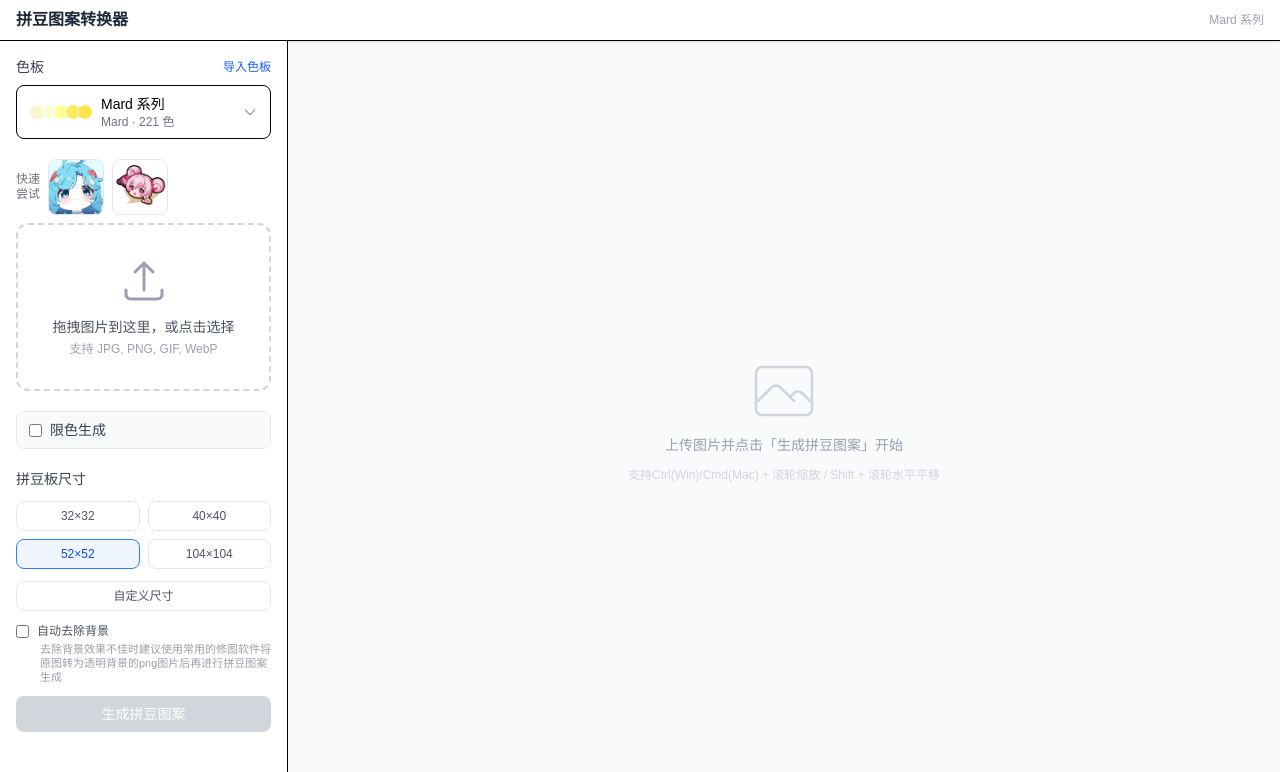
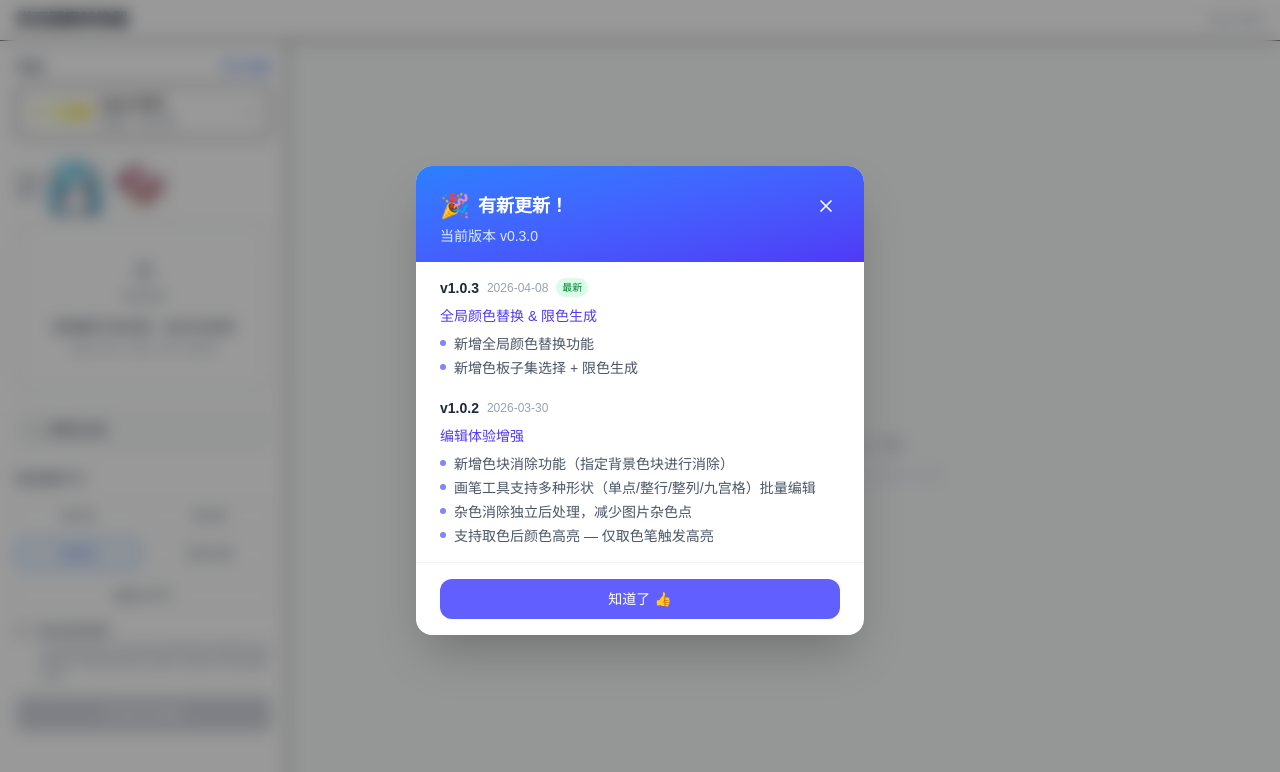
Before and after one commit to vkcarl/Bead-Pattern-Maker, a Next.js app: page / in a window 1280 px wide. Shown: the top 772 px of the page. Built offline with nearby package versions, Linux system fonts and the light colour scheme.

Commit message:
feat：新增版本更新提示

```diff
--- a/src/app/page.tsx
+++ b/src/app/page.tsx
@@ -24,6 +24,7 @@ import { PaletteSelector } from '@/components/PaletteSelector';
 import { PaletteImporter } from '@/components/PaletteImporter';
 import { ColorReplacer } from '@/components/ColorReplacer';
 import { PaletteSubsetSelector } from '@/components/PaletteSubsetSelector';
+import { WhatsNewModal } from '@/components/WhatsNewModal';
 
 export default function Home() {
   const { state, dispatch, canUndo, canRedo, undo, redo } = usePatternState();
@@ -577,6 +578,9 @@ export default function Home() {
         onClose={() => setShowImporter(false)}
         onImportSuccess={handleImportSuccess}
       />
+
+      {/* 版本更新弹窗 */}
+      <WhatsNewModal />
     </div>
   );
 }
--- /dev/null
+++ b/src/components/WhatsNewModal.tsx
@@ -0,0 +1,111 @@
+'use client';
+
+import { useEffect, useState, useCallback } from 'react';
+import { APP_VERSION, getUnseenChanges, type ChangelogEntry } from '@/lib/changelog';
+
+const STORAGE_KEY = 'app_last_seen_version';
+
+export function WhatsNewModal() {
+  const [isOpen, setIsOpen] = useState(false);
+  const [unseenChanges, setUnseenChanges] = useState<ChangelogEntry[]>([]);
+
+  useEffect(() => {
+    try {
+      const lastSeen = localStorage.getItem(STORAGE_KEY);
+      const changes = getUnseenChanges(lastSeen);
+      if (changes.length > 0) {
+        setUnseenChanges(changes);
+        setIsOpen(true);
+      } else {
+        // 版本相同，确保存储是最新的
+        localStorage.setItem(STORAGE_KEY, APP_VERSION);
+      }
+    } catch {
+      // localStorage 不可用时静默失败
+    }
+  }, []);
+
+  const handleClose = useCallback(() => {
+    try {
+      localStorage.setItem(STORAGE_KEY, APP_VERSION);
+    } catch {
+      // 静默失败
+    }
+    setIsOpen(false);
+  }, []);
+
+  if (!isOpen || unseenChanges.length === 0) return null;
+
+  return (
+    <div className="fixed inset-0 z-50 flex items-center justify-center p-4">
+      {/* 遮罩层 */}
+      <div
+        className="absolute inset-0 bg-black/40 backdrop-blur-sm"
+        onClick={handleClose}
+      />
+
+      {/* 弹窗内容 */}
+      <div className="relative bg-white rounded-2xl shadow-2xl max-w-md w-full max-h-[80vh] flex flex-col overflow-hidden animate-in fade-in zoom-in-95 duration-200">
+        {/* 头部 */}
+        <div className="px-6 pt-6 pb-4 bg-gradient-to-br from-blue-500 to-indigo-600 text-white">
+          <div className="flex items-center justify-between">
+            <div className="flex items-center gap-2">
+              <span className="text-2xl">🎉</span>
+              <h2 className="text-lg font-bold">有新更新！</h2>
+            </div>
+            <button
+              onClick={handleClose}
+              className="p-1 rounded-lg hover:bg-white/20 transition-colors"
+              title="关闭"
+            >
+              <svg className="w-5 h-5" fill="none" viewBox="0 0 24 24" stroke="currentColor" strokeWidth={2}>
+                <path strokeLinecap="round" strokeLinejoin="round" d="M6 18L18 6M6 6l12 12" />
+              </svg>
+            </button>
+          </div>
+          <p className="text-sm text-blue-100 mt-1">
+            当前版本 v{APP_VERSION}
+          </p>
+        </div>
+
+        {/* 更新内容列表 */}
+        <div className="flex-1 overflow-y-auto px-6 py-4 space-y-5">
+          {unseenChanges.map((entry) => (
+            <div key={entry.version} className="space-y-2">
+              <div className="flex items-center gap-2">
+                <span className="text-sm font-semibold text-gray-800">
+                  v{entry.version}
+                </span>
+                <span className="text-xs text-gray-400">{entry.date}</span>
+                {entry.version === unseenChanges[0].version && (
+                  <span className="px-1.5 py-0.5 text-[10px] font-medium bg-green-100 text-green-700 rounded-full">
+                    最新
+                  </span>
+                )}
+              </div>
+              <p className="text-sm font-medium text-indigo-600">{entry.title}</p>
+              <ul className="space-y-1">
+                {entry.changes.map((change, i) => (
+                  <li key={i} className="flex items-start gap-2 text-sm text-gray-600">
+                    <span className="mt-1.5 w-1.5 h-1.5 rounded-full bg-indigo-400 flex-shrink-0" />
+                    {change}
+                  </li>
+                ))}
+              </ul>
+            </div>
+          ))}
+        </div>
+
+        {/* 底部按钮 */}
+        <div className="px-6 py-4 border-t border-gray-100">
+          <button
+            onClick={handleClose}
+            className="w-full py-2.5 px-4 bg-indigo-500 text-white text-sm font-medium rounded-xl hover:bg-indigo-600 active:bg-indigo-700 transition-colors"
+          >
+            知道了 👍
+          </button>
+        </div>
+      </div>
+    </div>
+  );
+}
--- /dev/null
+++ b/src/lib/changelog.ts
@@ -0,0 +1,49 @@
+/**
+ * 版本变更日志
+ * 每次发布新版本时，更新 APP_VERSION 并在 changelog 数组最前面添加新条目
+ */
+
+export const APP_VERSION = '0.3.0';
+
+export interface ChangelogEntry {
+  version: string;
+  date: string;
+  title: string;
+  changes: string[];
+}
+
+export const changelog: ChangelogEntry[] = [
+  {
+    version: '1.0.3',
+    date: '2026-04-08',
+    title: '全局颜色替换 & 限色生成',
+    changes: [
+      '新增全局颜色替换功能',
+      '新增色板子集选择 + 限色生成'
+    ],
+  },
+  {
+    version: '1.0.2',
+    date: '2026-03-30',
+    title: '编辑体验增强',
+    changes: [
+      '新增色块消除功能（指定背景色块进行消除）',
+      '画笔工具支持多种形状（单点/整行/整列/九宫格）批量编辑',
+      '杂色消除独立后处理，减少图片杂色点',
+      '支持取色后颜色高亮 — 仅取色笔触发高亮'
+    ],
+  },
+];
+
+/**
+ * 获取自上次访问以来所有未见过的版本更新
+ * @param lastSeenVersion 上次用户看到的版本号，null 表示首次访问
+ * @returns 未见过的变更日志条目（从新到旧）
+ */
+export function getUnseenChanges(lastSeenVersion: string | null): ChangelogEntry[] {
+  if (!lastSeenVersion) return changelog; // 首次访问，展示全部
+  const lastSeenIdx = changelog.findIndex(entry => entry.version === lastSeenVersion);
+  if (lastSeenIdx === -1) return changelog; // 找不到旧版本，展示全部
+  if (lastSeenIdx === 0) return []; // 已经是最新版本
+  return changelog.slice(0, lastSeenIdx);
+}
```
